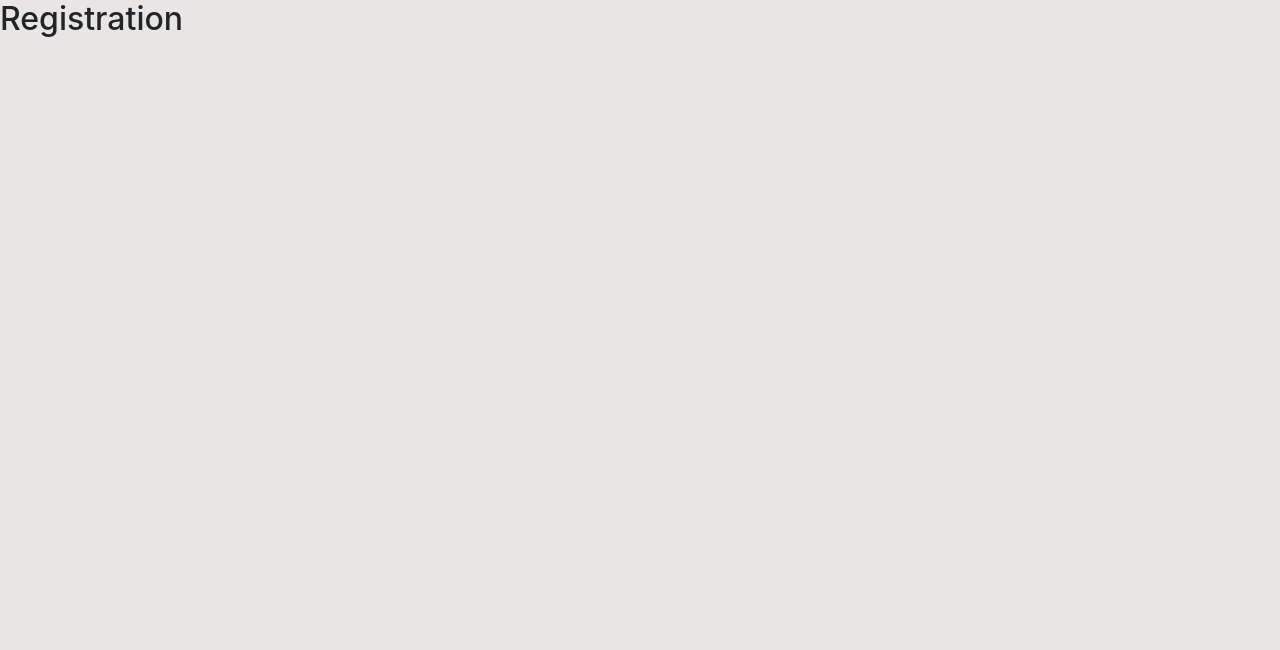
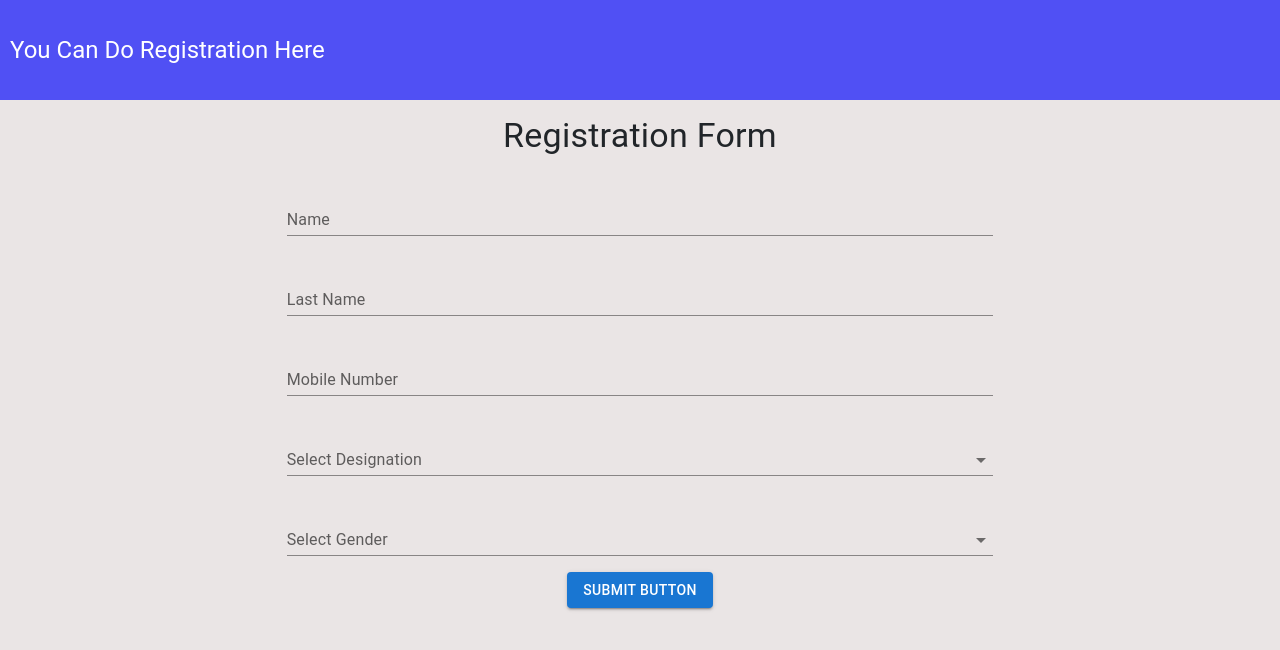
Before and after one commit to sukanyamohanty143/Digital-Staff-Management-System., a React (Create React App) app: page /registration in a window 1280 px wide. Shown: the top 650 px of the page. Built offline with nearby package versions, Linux system fonts and the light colour scheme.

Commit message:
registration form with mui

```diff
--- a/src/Components/Pages/Registration.js
+++ b/src/Components/Pages/Registration.js
@@ -1,12 +1,160 @@
+
+
+import React, { useState } from 'react';
+import Box from '@mui/material/Box';
+import TextField from '@mui/material/TextField';
+import MenuItem from '@mui/material/MenuItem';
+import { Typography, Button } from '@mui/material';
+
+
+const data = [
+  {
+    value: 'admin',
+    position: 'Admin',
+  },
+  {
+    value: 'superwisor',
+    position: 'Superwisor',
+  },
+  {
+    value: 'staff',
+    position: 'Staff',
+  },
+];
+
+
+const genderData = [
+  {
+    value: 'male',
+    gender: 'Male',
+  },
+  {
+    value: 'female',
+    gender: 'Female',
+  },
+];
+
+
+function Registration() {
+  const [formData, setFormData] = useState({
+    name: '',
+    lastname: '',
+    mobilnumber: '',
+    degignation: '',
+    gender: '',
+  });
+
+
+  const handleChange = (event) => {
+    const { name, value } = event.target;
+    setFormData({ ...formData, [name]: value });
+  };
+
+
+  const handleSubmit = () => {
+    console.log("formData", formData);
+  };
 
 
 
-function Registration() {
+
   return (
     <>
-      <h2>Registration</h2>
+      <div className="navbar">
+        <Typography className="navigetiontitle" variant="h5">
+          You Can Do Registration Here
+        </Typography>
+      </div>
+      <Typography variant="h4" style={{ textAlign: 'center', margin: '15px' }}>
+        Registration Form
+      </Typography>
+
+
+      <Box
+        component="form"
+        sx={{
+          '& .MuiTextField-root': { m: 2, width: '70ch' },
+        }}
+        noValidate
+        autoComplete="off"
+      >
+        <div className="formcontainer">
+          <TextField
+            id="name"
+            name="name"
+            label="Name"
+            variant="standard"
+            placeholder="Enter your name"
+            value={formData.name}
+            onChange={handleChange}
+          />
+          <br />
+
+
+          <TextField
+            id="lastname"
+            name="lastname"
+            label="Last Name"
+            variant="standard"
+            placeholder="Enter your last name"
+            value={formData.lastname}
+            onChange={handleChange}
+          />
+          <br />
+
+
+          <TextField
+            id="mobilnumber"
+            name="mobilnumber"
+            label="Mobile Number"
+            variant="standard"
+            placeholder="Enter your mobile number"
+            value={formData.mobilnumber}
+            onChange={handleChange}
+          />
+          <br />
+
+
+          <TextField
+            id="degignation"
+            name="degignation"
+            select
+            label="Select Designation"
+            variant="standard"
+            value={formData.degignation}
+            onChange={handleChange}
+          >
+            {data.map((option) => (
+              <MenuItem key={option.value} value={option.value}>
+                {option.position}
+              </MenuItem>
+            ))}
+          </TextField>
+          <br />
+          <TextField
+            id="gender"
+            name="gender"
+            select
+            label="Select Gender"
+            variant="standard"
+            value={formData.gender}
+            onChange={handleChange}
+          >
+            {genderData.map((selectgender) => (
+              <MenuItem key={selectgender.value} value={selectgender.value}>
+                {selectgender.gender}
+              </MenuItem>
+            ))}
+          </TextField>
+          <br />
+          <Button className="submitbtn" variant="contained" onClick={handleSubmit}>
+            Submit Button
+          </Button>
+        </div>
+      </Box>
     </>
-  )
+  );
 }
 
+
 export default Registration;
```
